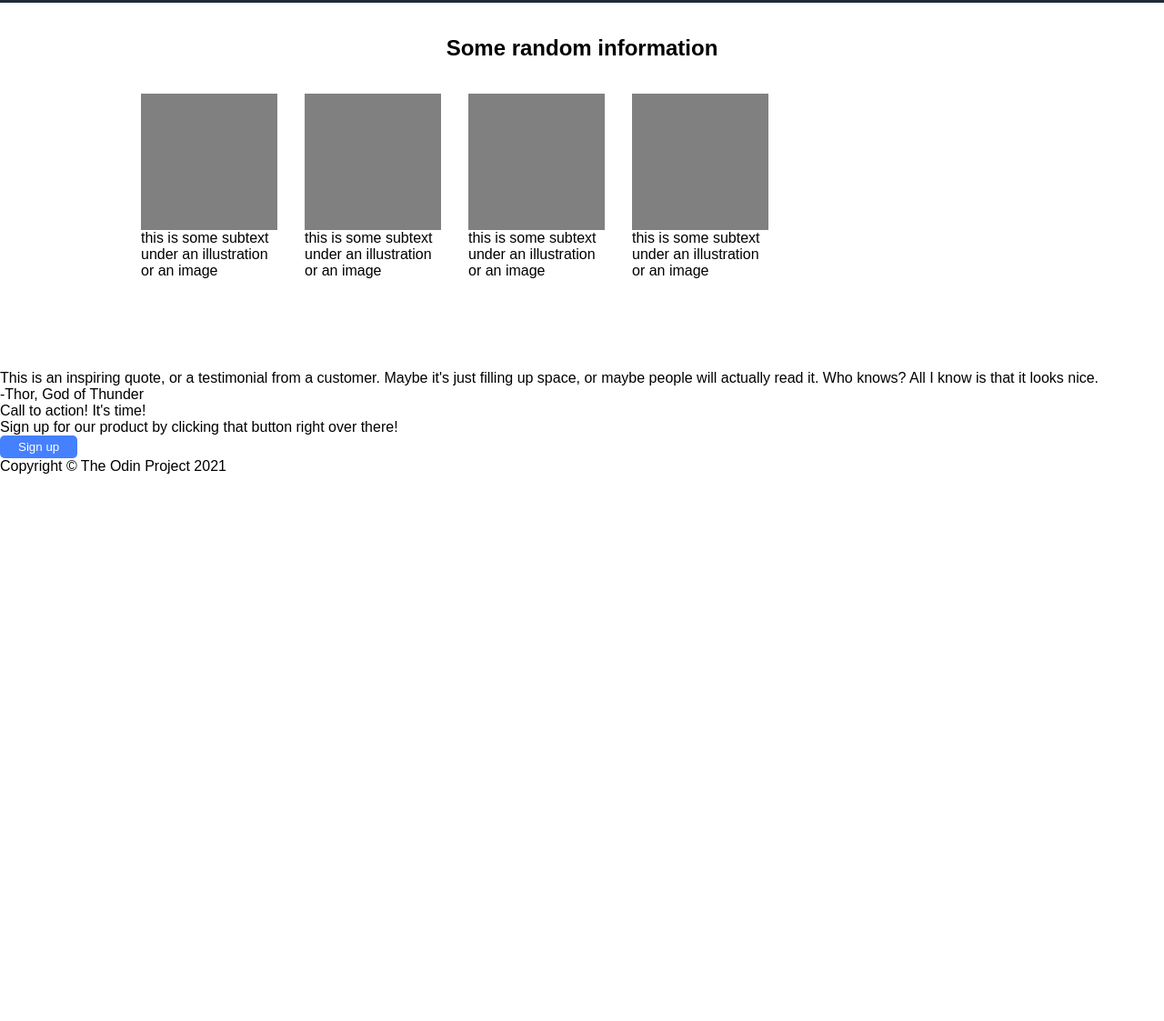
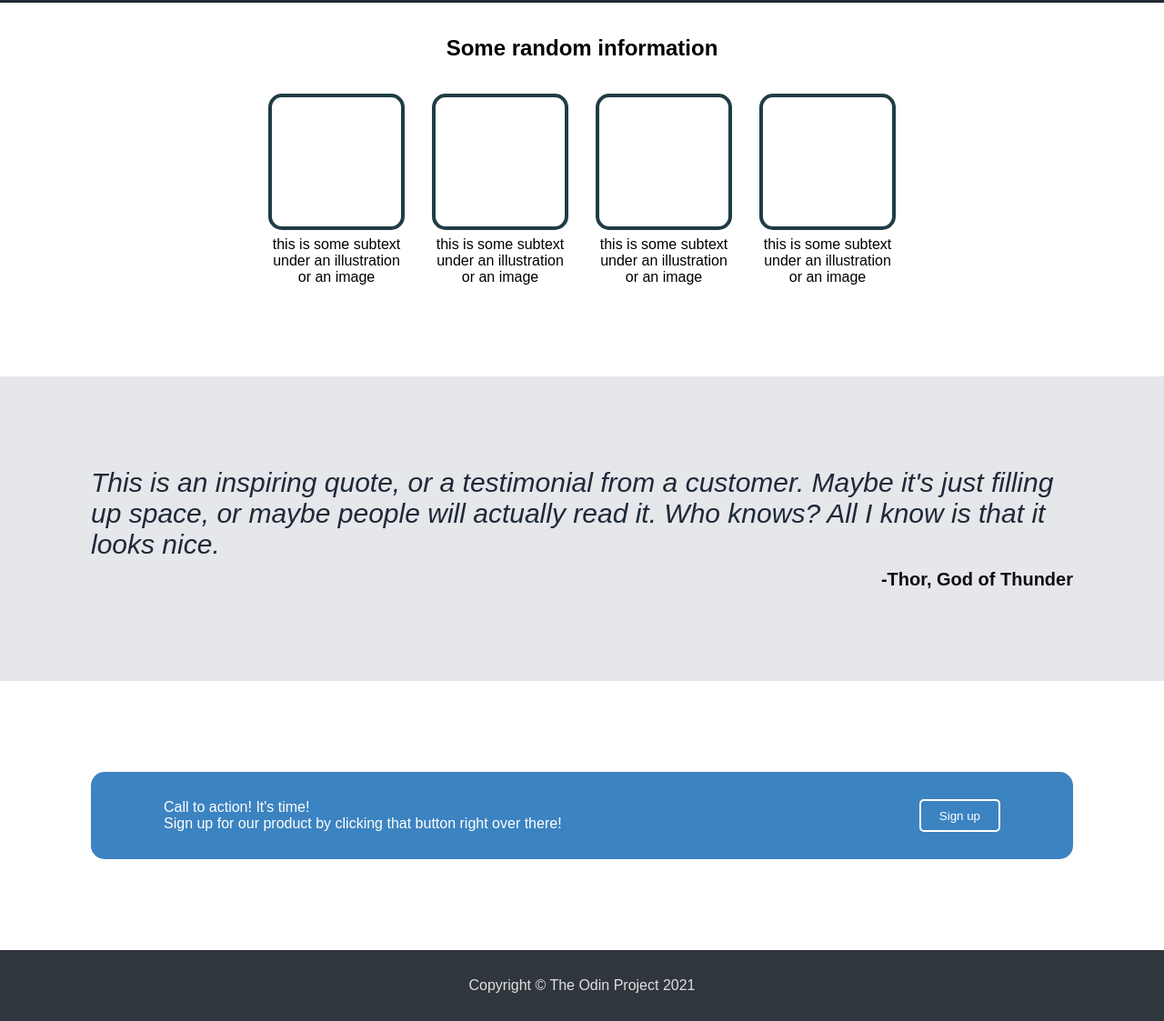
Before and after one commit to NontasBak/test_website, a plain HTML site: page index.html in a window 1280 px wide. Shown: the part 467-1590 px from the top of the page at 91% size. Before the commit the page ends 989 px from the top, so only its background shows below. Drawn offline with Linux system fonts and the light colour scheme.

Commit message:
Complete website design

```diff
--- a/index.html
+++ b/index.html
@@ -56,23 +56,25 @@
     </div>
 
     <div class="third-view">
-        <div class="quote">This is an inspiring quote, or a testimonial from a customer.
+        <p class="quote">This is an inspiring quote, or a testimonial from a customer.
             Maybe it's just filling up space, or maybe people will actually read it.
             Who knows? All I know is that it looks nice.
-        </div>
-        <div class="author">-Thor, God of Thunder</div>
+        </p>
+        <p class="author">-Thor, God of Thunder</p>
     </div>
 
     <div class="fourth-view">
-        <div class="text">
-            <p>Call to action! It's time!</p>
-            <p>Sign up for our product by clicking that button right over there!</p>
+        <div class="container">
+            <div class="text">
+                <p>Call to action! It's time!</p>
+                <p>Sign up for our product by clicking that button right over there!</p>
+            </div>
+            <button class="sign-up-button">Sign up</button>
         </div>
-        <button class="sign-up-button">Sign up</button>
     </div>
 
     <div class="footer">
-        Copyright &#169; The Odin Project 2021
+        <p class="text">Copyright &#169; The Odin Project 2021</p>
     </div>
 </body>
 </html>
--- a/style.css
+++ b/style.css
@@ -71,20 +71,76 @@ ul {
 
 .items {
     display: flex;
-    max-width: 1000px;
+
     gap: 30px;
     justify-content: center;
+    text-align: center;
 }
 
 .small-image {
     height: 150px;
     width: 150px;
-    background-color: gray;
     padding: 2px;
     border: 5px;
-    border-color: blue;
+    border: 4px solid rgb(33, 60, 69);
+    border-radius: 15px;
+    margin-bottom: 7px;
 }
 
 .second-view .subtext {
     max-width: 150px;
+    text-align: center;
 }
+
+.third-view {
+    padding: 100px;
+    background-color: #E5E7EB;
+}
+
+.quote {
+    font-size: 30px;
+    font-style: italic;
+    color: #1F2937;
+}
+
+.author {
+    margin-top: 10px;
+    text-align: right;
+    color: #0d0f11;
+    font-size: 20px;
+    font-weight: bold;
+}
+
+.fourth-view {
+    display: flex;
+    justify-content: center;
+    align-items: center;
+    padding: 100px;
+}
+
+.fourth-view .container {
+    background-color: rgb(60, 131, 193);
+    padding: 30px 80px;
+    border-radius: 15px;
+    display: flex;
+    justify-content: space-between;
+    flex: 1;
+    color: white;
+}
+
+.fourth-view .sign-up-button {
+    border: 2px solid white;
+    background-color: transparent;
+}
+
+.footer {
+    display: flex;
+    justify-content: center;
+    align-items: center;
+    background-color: #30363d;
+    padding: 30px;
+}
+
+.footer .text {
+    color: rgb(224, 223, 223);
+}
```
